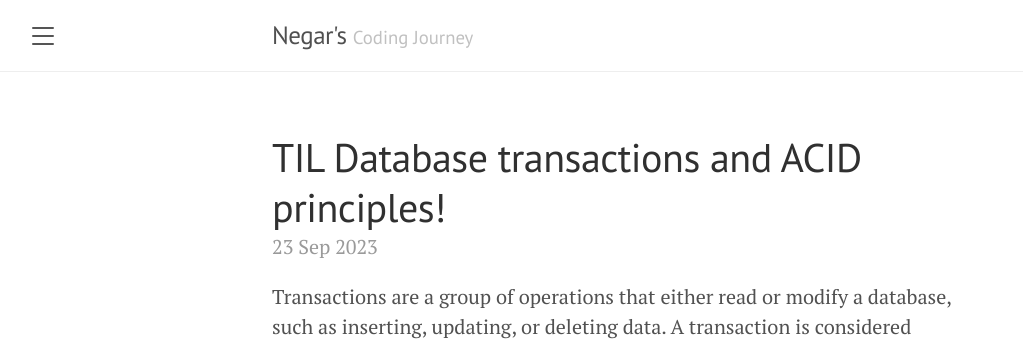
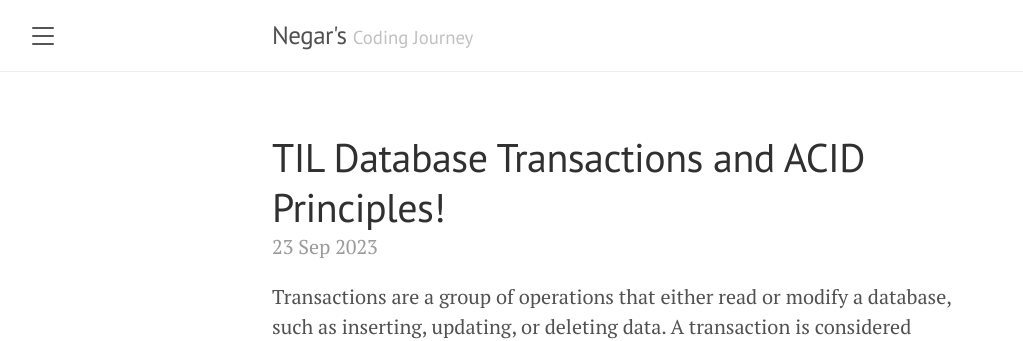
Before and after one commit to negarbaharmand/negarspages, a Jekyll site: the page built from _posts/2023-09-23-transaction-ACID.md, in a window 1280 px wide. Shown: the top 341 px of the page, without its empty margins (8-1031 px from the left). Built offline with Jekyll 4.4.1, drawn with Linux system fonts in a browser that asks for light colours; our own code applies the rules of GitHub Pages for plain Markdown files.

```diff
--- a/_posts/2023-09-23-transaction-ACID.md
+++ b/_posts/2023-09-23-transaction-ACID.md
@@ -1,5 +1,5 @@
 ---
-title: "TIL Database transactions and ACID principles!"
+title: "TIL Database Transactions and ACID Principles!"
 date: 2023-09-23 11:56:00 +0200
 categories: [JAVA, Database, MySQL, SQL]
 tags: [java, database, mysql, sql] # TAG names should always be lowercase
```
